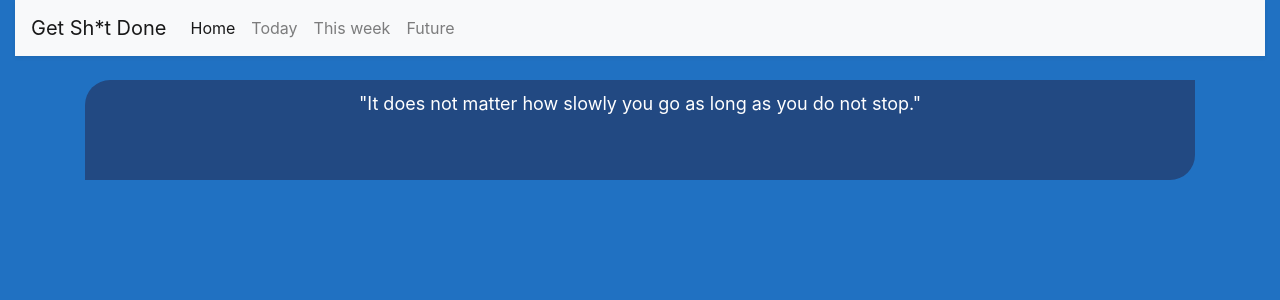
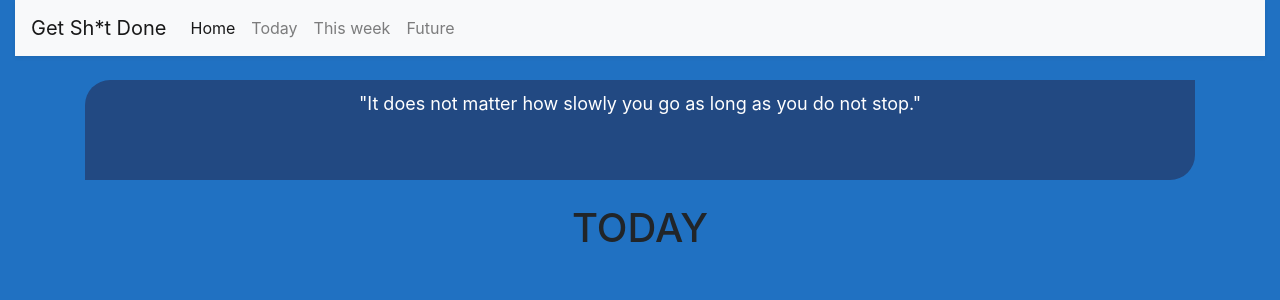
Before and after one commit to BradNichol/todo-app-react, a React (Create React App) app: page / in a window 1280 px wide. Shown: the top 300 px of the page. Built offline with nearby package versions, Linux system fonts and the light colour scheme.

Commit message:
DatePeriod added to App

```diff
--- a/src/App.js
+++ b/src/App.js
@@ -3,6 +3,7 @@ import logo from './logo.svg';
 import './App.css';
 import Nav from './Nav/Nav'
 import QuoteBox from './QuoteBox/QuoteBox'
+import DatePeriod from './DatePeriod/DatePeriod'
 
 function App() {
   return (
@@ -10,6 +11,7 @@ function App() {
       <Nav / >
         <main className="container">
           <QuoteBox />
+          <DatePeriod />
 
         </main>
     </div>
```
